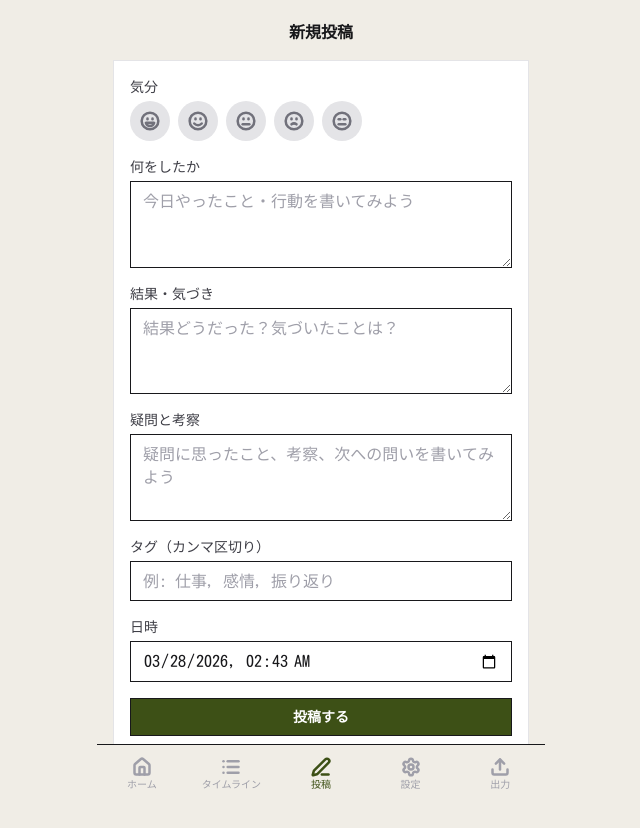
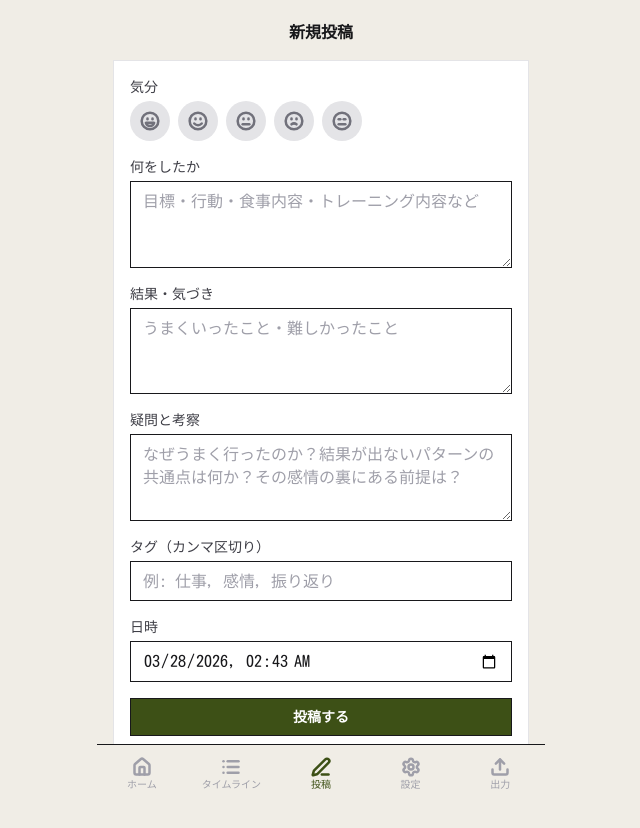
Before and after one commit to sen-sketch/self-insight-app, a Next.js app: page /post in a window 1280 px wide. Shown: the whole page, without its empty margins (319-959 px from the left). Built offline with nearby package versions, Linux system fonts and the light colour scheme.

Commit message:
新規投稿のプレイスホルダー変更

```diff
--- a/src/components/post/UnifiedPostForm.tsx
+++ b/src/components/post/UnifiedPostForm.tsx
@@ -152,7 +152,7 @@ export function UnifiedPostForm({
           rows={3}
           value={whatText}
           onChange={(e) => setWhatText(e.target.value)}
-          placeholder="今日やったこと・行動を書いてみよう"
+          placeholder="目標・行動・食事内容・トレーニング内容など"
           className="border border-zinc-900 bg-transparent px-3 py-2 text-sm text-zinc-900 placeholder:text-zinc-400 focus:outline-none focus:ring-2 focus:ring-[#3d5016]"
         />
       </div>
@@ -170,7 +170,7 @@ export function UnifiedPostForm({
           rows={3}
           value={resultText}
           onChange={(e) => setResultText(e.target.value)}
-          placeholder="結果どうだった？気づいたことは？"
+          placeholder="うまくいったこと・難しかったこと"
           className="border border-zinc-900 bg-transparent px-3 py-2 text-sm text-zinc-900 placeholder:text-zinc-400 focus:outline-none focus:ring-2 focus:ring-[#3d5016]"
         />
       </div>
@@ -188,7 +188,7 @@ export function UnifiedPostForm({
           rows={3}
           value={questionText}
           onChange={(e) => setQuestionText(e.target.value)}
-          placeholder="疑問に思ったこと、考察、次への問いを書いてみよう"
+          placeholder="なぜうまく行ったのか？結果が出ないパターンの共通点は何か？その感情の裏にある前提は？"
           className="border border-zinc-900 bg-transparent px-3 py-2 text-sm text-zinc-900 placeholder:text-zinc-400 focus:outline-none focus:ring-2 focus:ring-[#3d5016]"
         />
       </div>
```
